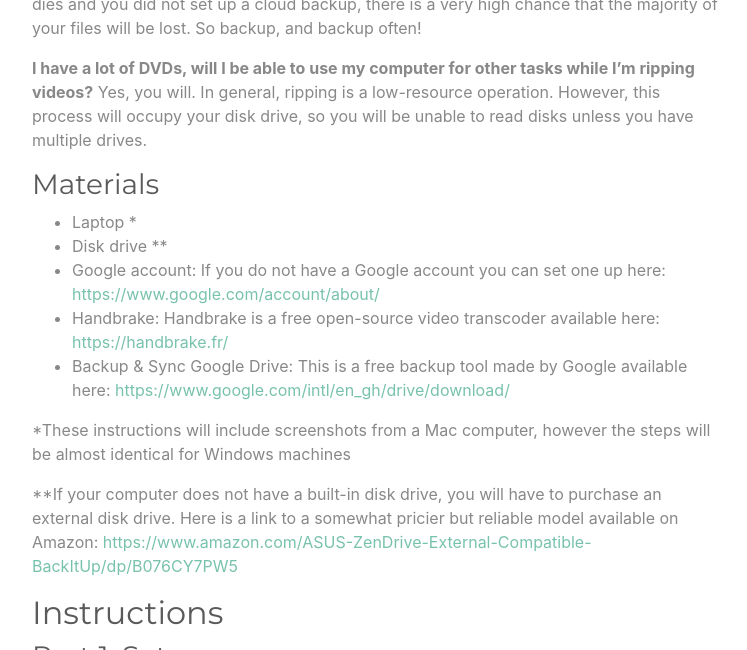
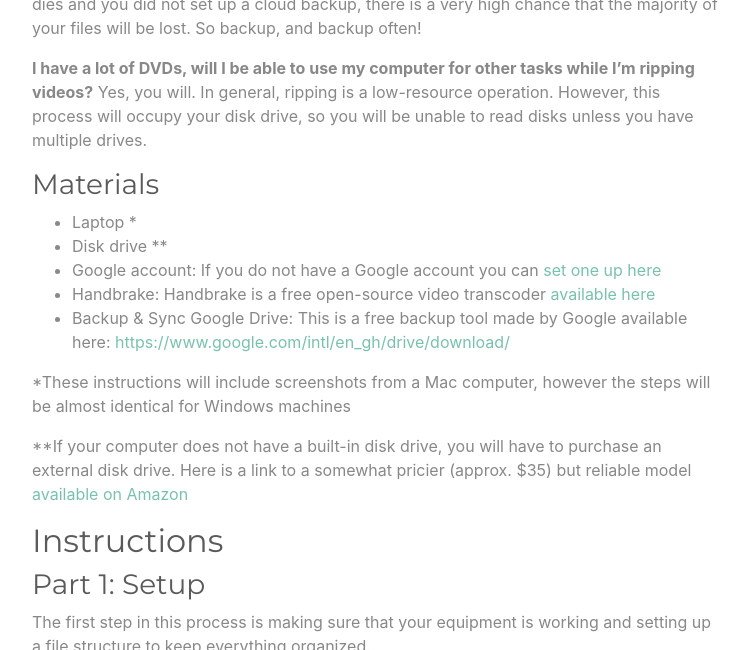
Before and after one commit to jonahtash/instructions-assignment, a Jekyll site: the page built from index.md, in a window 1280 px wide and 900 px high, scrolled down 678 px, cut to the strip 0-650 px from the top of the window. Shown: the whole strip, without its empty margins (263-1010 px from the left). Built offline with Jekyll 4.4.1, drawn with Linux system fonts in a browser that asks for light colours; some of the changed text lies outside the part shown.

Commit message:
updated links

```diff
--- a/index.md
+++ b/index.md
@@ -18,15 +18,15 @@ These instructions provide a step-by-step overview of how to transfer videos fro
 
 * Laptop \*
 * Disk drive \*\*
-* Google account: If you do not have a Google account you can set one up here: [https://www.google.com/account/about/](https://www.google.com/account/about/)
-* Handbrake: Handbrake is a free open-source video transcoder available here: [https://handbrake.fr/](https://handbrake.fr/)
+* Google account: If you do not have a Google account you can [set one up here](https://www.google.com/account/about/)
+* Handbrake: Handbrake is a free open-source video transcoder [available here](https://handbrake.fr/)
 * Backup & Sync Google Drive: This is a free backup tool made by Google available here: [https://www.google.com/intl/en_gh/drive/download/](https://www.google.com/intl/en_gh/drive/download/)
 
 
 \*These instructions will include screenshots from a Mac computer, however the steps will be almost identical for Windows machines
 
 
-\*\*If your computer does not have a built-in disk drive, you will have to purchase an external disk drive. Here is a link to a somewhat pricier but reliable model available on Amazon: [https://www.amazon.com/ASUS-ZenDrive-External-Compatible-BackItUp/dp/B076CY7PW5](https://www.amazon.com/ASUS-ZenDrive-External-Compatible-BackItUp/dp/B076CY7PW5/ref=sxin_10)
+\*\*If your computer does not have a built-in disk drive, you will have to purchase an external disk drive. Here is a link to a somewhat pricier (approx. $35) but reliable model [available on Amazon](https://www.amazon.com/ASUS-ZenDrive-External-Compatible-BackItUp/dp/B076CY7PW5/ref=sxin_10)
 
 ## Instructions
 ### Part 1: Setup
```
Also changed, not shown: other parts of index.md (+1 -1 lines).
